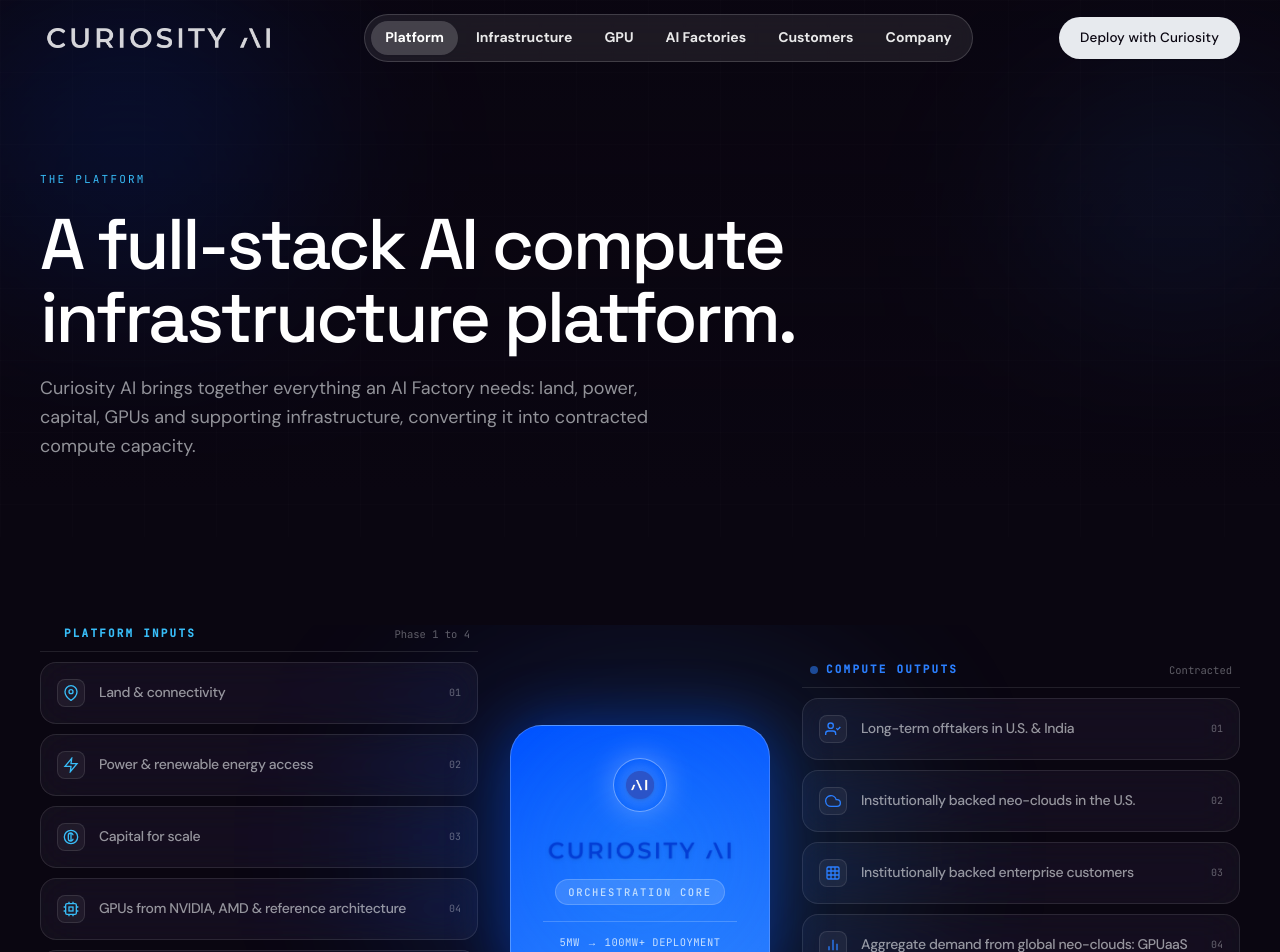
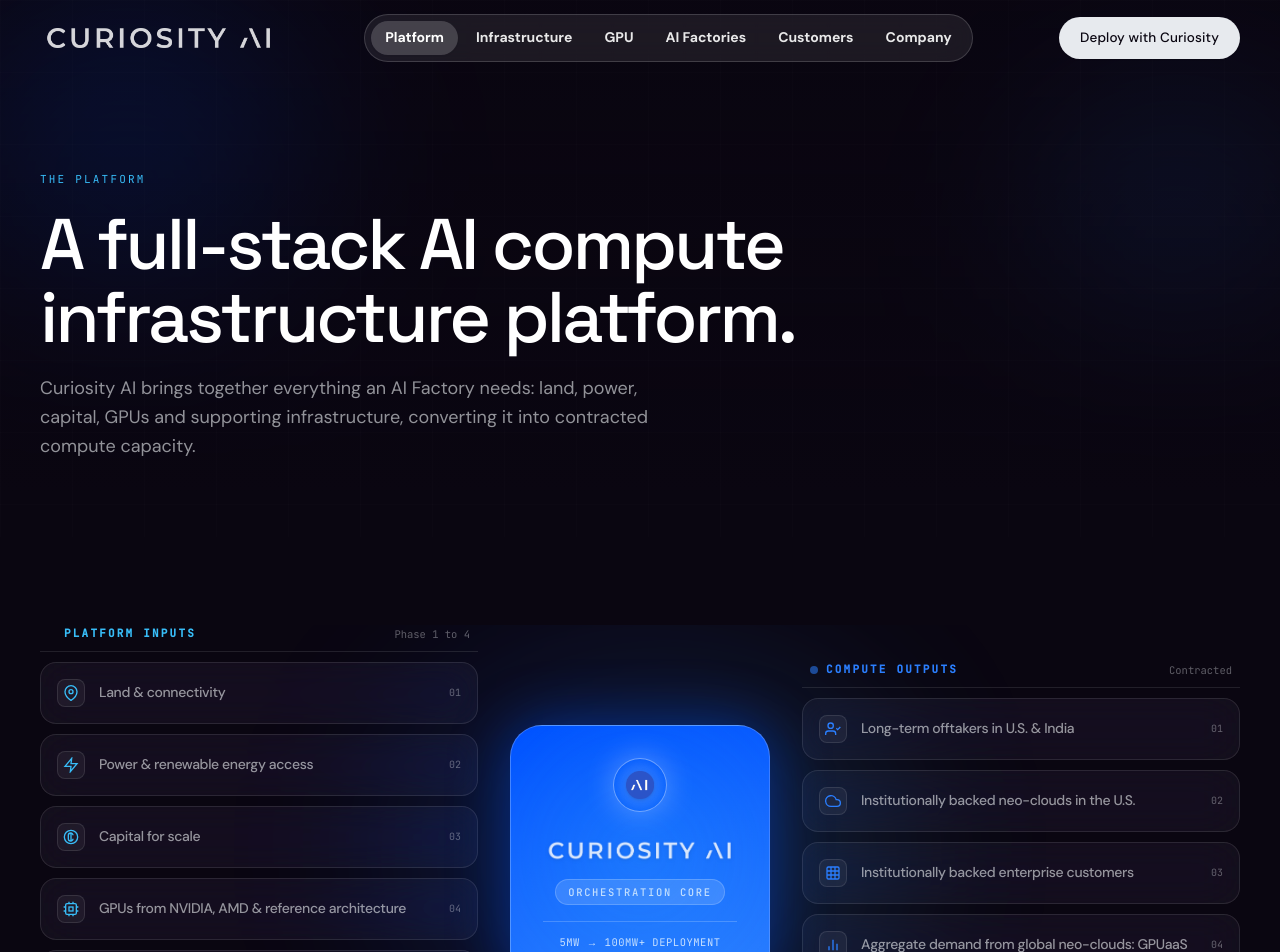
Before and after one commit to kaustubh-uelement/curiosity-v3, a Next.js app: page /platform in a window 1280 px wide. Shown: the top 952 px of the page. Built offline with nearby package versions, Linux system fonts and the light colour scheme.

Commit message:
curiosity white logo in flow component

```diff
--- a/components/Flow.jsx
+++ b/components/Flow.jsx
@@ -166,7 +166,7 @@
           {/* Official Blue Brand Logo */}
           <div className="my-1.5 flex items-center justify-center">
             <Image
-              src="/curiosity-ai-blue-logo.png"
+              src="/curiosity-ai-white-logo.png"
               alt="Curiosity AI"
               width={185}
               height={22}
```
